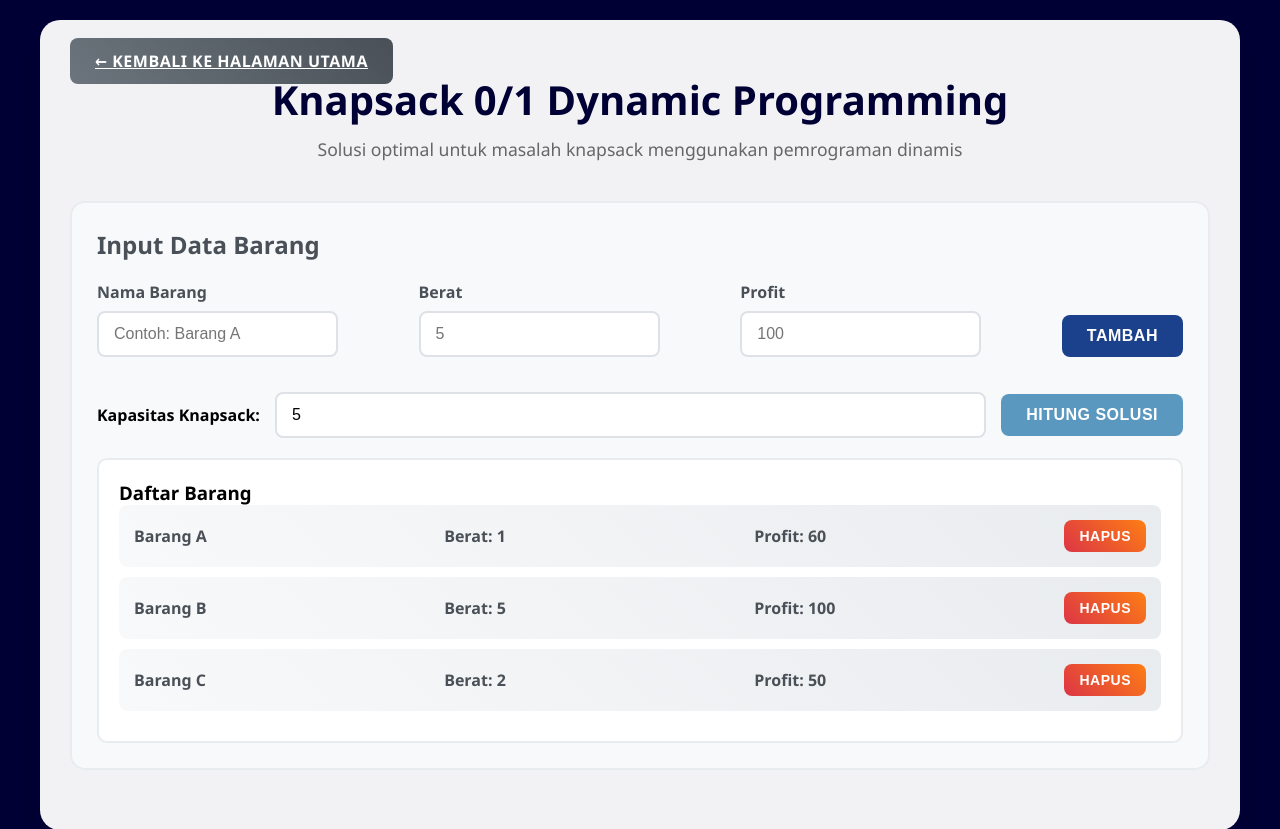
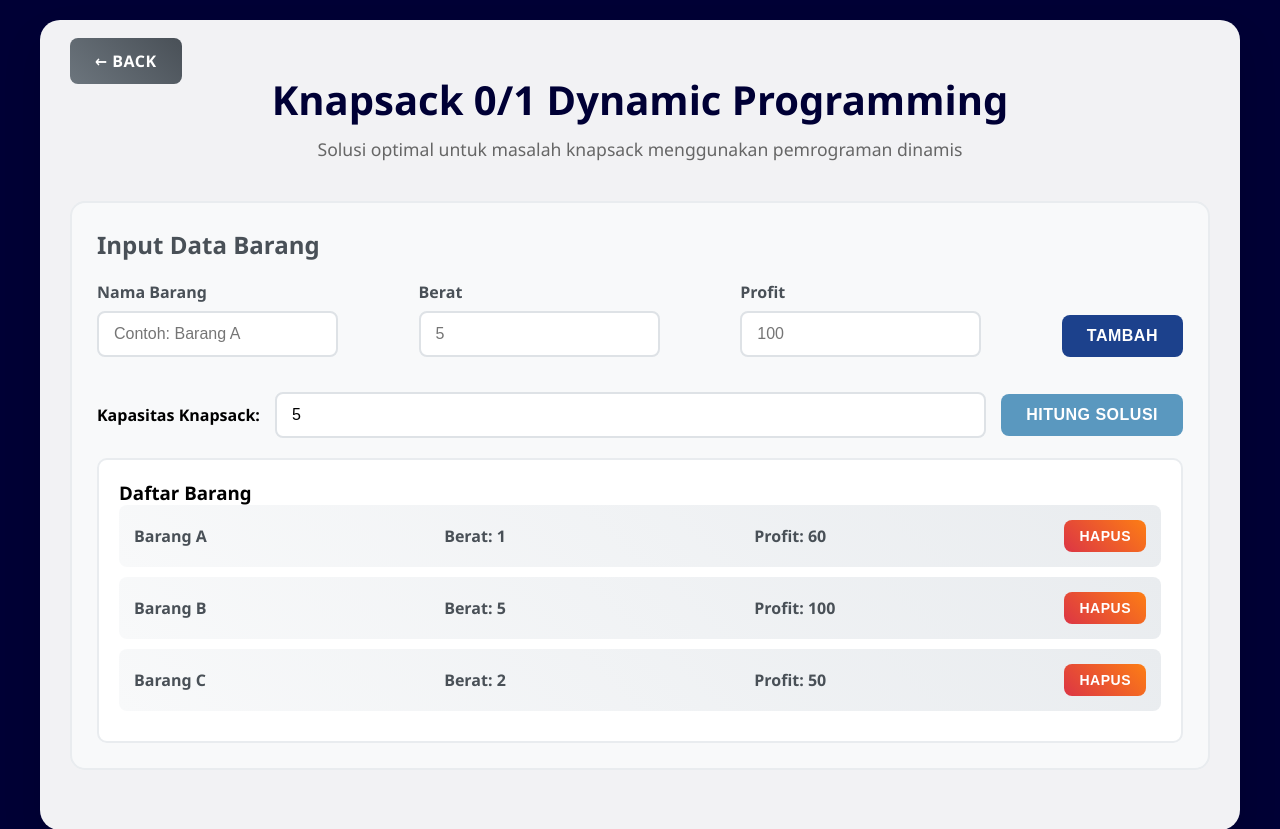
Before and after one commit to niversclev/strategiAlgoritmikDP, a Flask app: page /knapsack in a window 1280 px wide. Shown: the top 829 px of the page. Run offline with Flask 3, Linux system fonts and the light colour scheme.

Commit message:
back start

```diff
--- a/templates/index.html
+++ b/templates/index.html
@@ -161,7 +161,7 @@
         </div>
     </div>
 
-        <a href="/knapsack" class="btn btn-primary">Mulai Sekarang</a>
+        <a href="/knapsack" class="btn btn-primary">START</a>
     </div>
 </body>
 </html>
--- a/templates/knapsack.html
+++ b/templates/knapsack.html
@@ -355,7 +355,7 @@
 </head>
 <body>
     <div class="container">
-        <a class="btn btn-back" href="/index">← Kembali ke Halaman Utama</a>
+        <a class="btn btn-back" style="text-decoration: none;" href="/index">← BACK</a>
 
         <div class="header">
             <h1>Knapsack 0/1 Dynamic Programming</h1>
```
